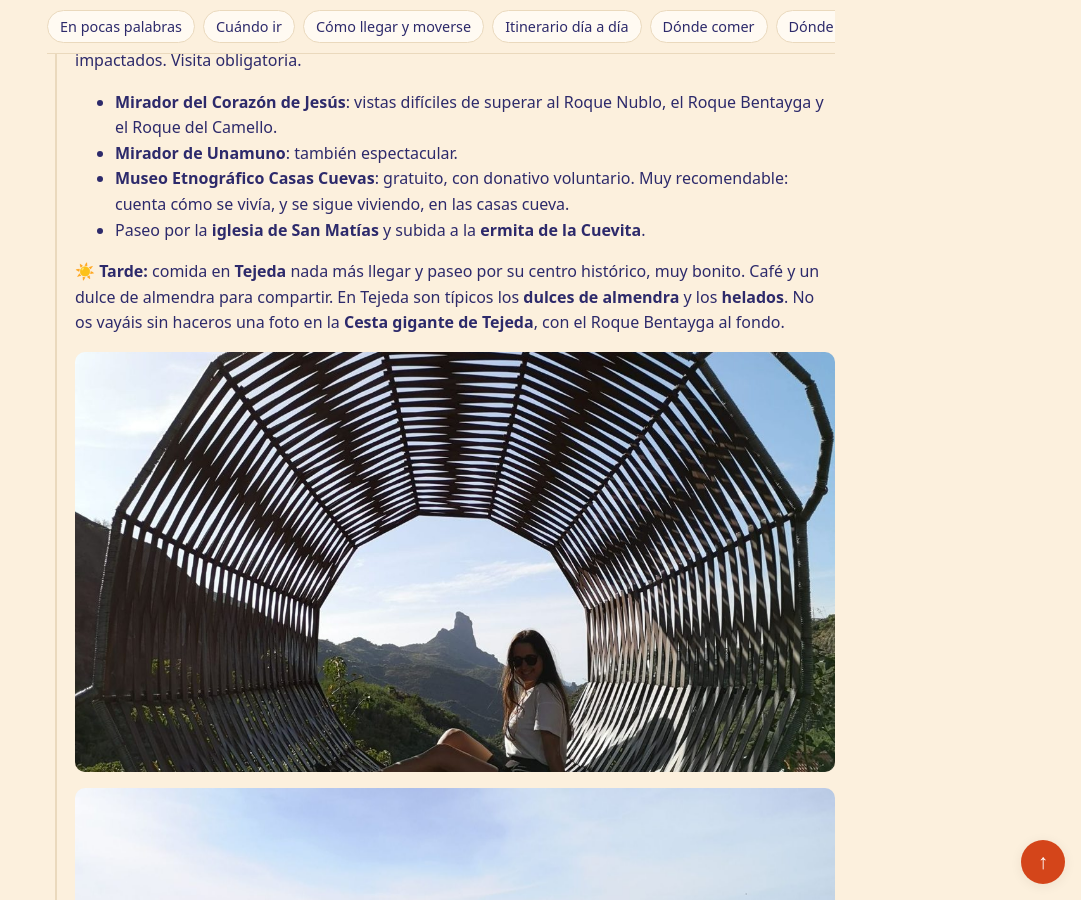
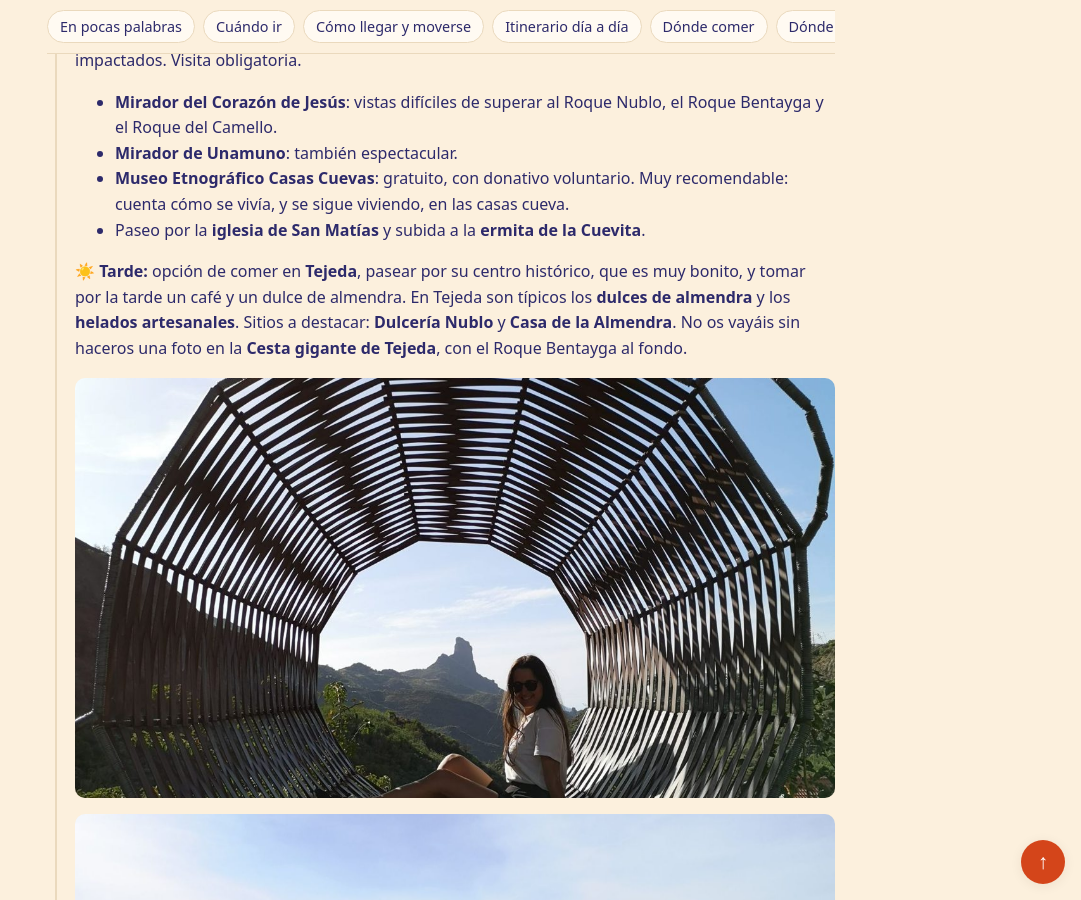
Before and after one commit to cristinacontinente-hue/guias-viajes, a Jekyll site: the page built from viajes/gran-canaria-2022/index.md, in a window 1280 px wide and 900 px high, scrolled down 4661 px. Shown: the whole window, without its empty margins (199-1280 px from the left). Built offline with Jekyll 4.4.1, drawn with Linux system fonts in a browser that asks for light colours; some of the changed text lies outside the part shown.

Commit message:
Gran Canaria: Tejeda por la tarde, con Dulcería Nublo y Casa de la Almendra
Co-Authored-By: Claude Opus 5.5 <noreply@anthropic.com>
Claude-Session: https://claude.ai/code/session_016iMyWm3ZBq7dnBd6R2jnWq

```diff
--- a/viajes/gran-canaria-2022/index.md
+++ b/viajes/gran-canaria-2022/index.md
@@ -130,7 +130,7 @@ De camino a Artenara, nos paramos en un mirador donde vimos muchos coches y moto
 - **Museo Etnográfico Casas Cuevas**: gratuito, con donativo voluntario. Muy recomendable: cuenta cómo se vivía, y se sigue viviendo, en las casas cueva.
 - Paseo por la **iglesia de San Matías** y subida a la **ermita de la Cuevita**.
 
-☀️ **Tarde:** comida en **Tejeda** nada más llegar y paseo por su centro histórico, muy bonito. Café y un dulce de almendra para compartir. En Tejeda son típicos los **dulces de almendra** y los **helados**. No os vayáis sin haceros una foto en la **Cesta gigante de Tejeda**, con el Roque Bentayga al fondo.
+☀️ **Tarde:** opción de comer en **Tejeda**, pasear por su centro histórico, que es muy bonito, y tomar por la tarde un café y un dulce de almendra. En Tejeda son típicos los **dulces de almendra** y los **helados artesanales**. Sitios a destacar: **Dulcería Nublo** y **Casa de la Almendra**. No os vayáis sin haceros una foto en la **Cesta gigante de Tejeda**, con el Roque Bentayga al fondo.
 
 ![Sentada dentro de la Cesta gigante de Tejeda, con el Roque Bentayga al fondo](imagenes/cesta-gigante-tejeda-bentayga.jpg)
 
@@ -192,7 +192,7 @@ Seguimos hacia **Teror**: paseo por sus calles, la **Basílica de Nuestra Señor
 |---|---|---|
 | **Bar Restaurante Guayadeque** (Barranco de Guayadeque) | Pan con alioli, **papas arrugadas con mojo rojo**, carne de cerdo frita, queso frito y ropa vieja | Barato, y sigue siéndolo |
 | **Asadero La Caldera** (Firgas, Calle Caldera 14) | Queso asado, papas arrugadas con mojo, croquetas de dátiles, garbanzada y bistec de cerdo | Unos 12 € (en 2022) |
-| **Tejeda** | Dulces de almendra y helados | — |
+| **Dulcería Nublo** y **Casa de la Almendra** (Tejeda) | Café con dulces de almendra y helados artesanales | — |
 
 > En el Asadero La Caldera pedimos pan, media ración de queso asado, media de papas arrugadas con un mojo buenísimo, media de croquetas de dátiles, una tapa de garbanzada y bistec de cerdo: dos filetes enormes y jugosos por 5,20 €. Con dos cafés y dos botellas grandes de agua, salimos a 12 € por cabeza… ¡y casi salimos rodando!
 {: .dato}
@@ -259,4 +259,6 @@ Nos quedaron pendientes, y son obligados la próxima vez:
 - [Asadero La Caldera (Gastroranking)](https://gastroranking.es/r/asadero-la-caldera_73527/)
 - [Jardín Botánico Viera y Clavijo](https://www.grancanaria.com/turismo/en/nature/swimming-in-a-sea-of-strange-plants/)
 - [Cicar: alquiler de coches](https://www.cicar.com/)
+- [Dulcería Nublo (Gastroranking)](https://gastroranking.es/r/dulceria-nublo_97835/)
+- [Casa de la Almendra (Gastroranking)](https://gastroranking.es/r/restaurante-la-casa-de-la-almendra_210614/)
 - [Aminta Home (Kayak)](https://www.kayak.es/Las-Palmas-de-Gran-Canaria-Hoteles-Aminta-Home.2783167.ksp)
```
